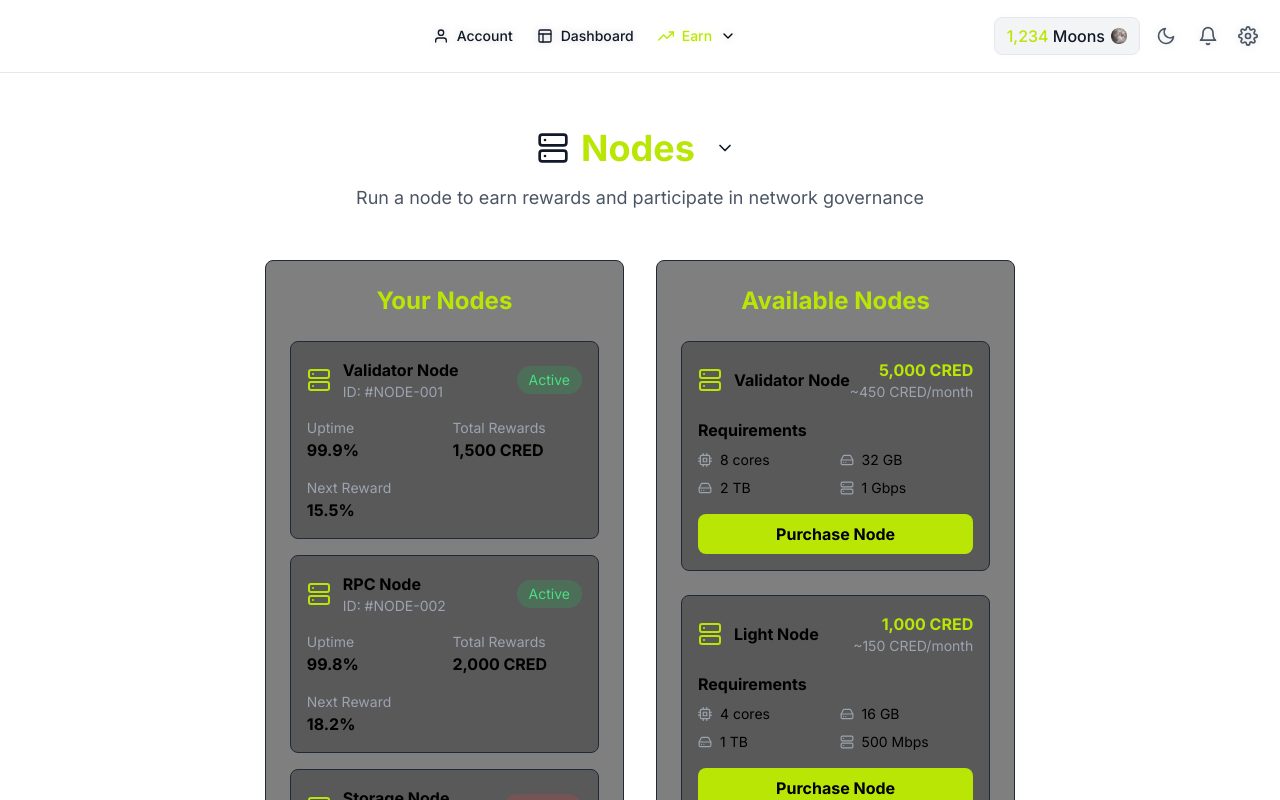
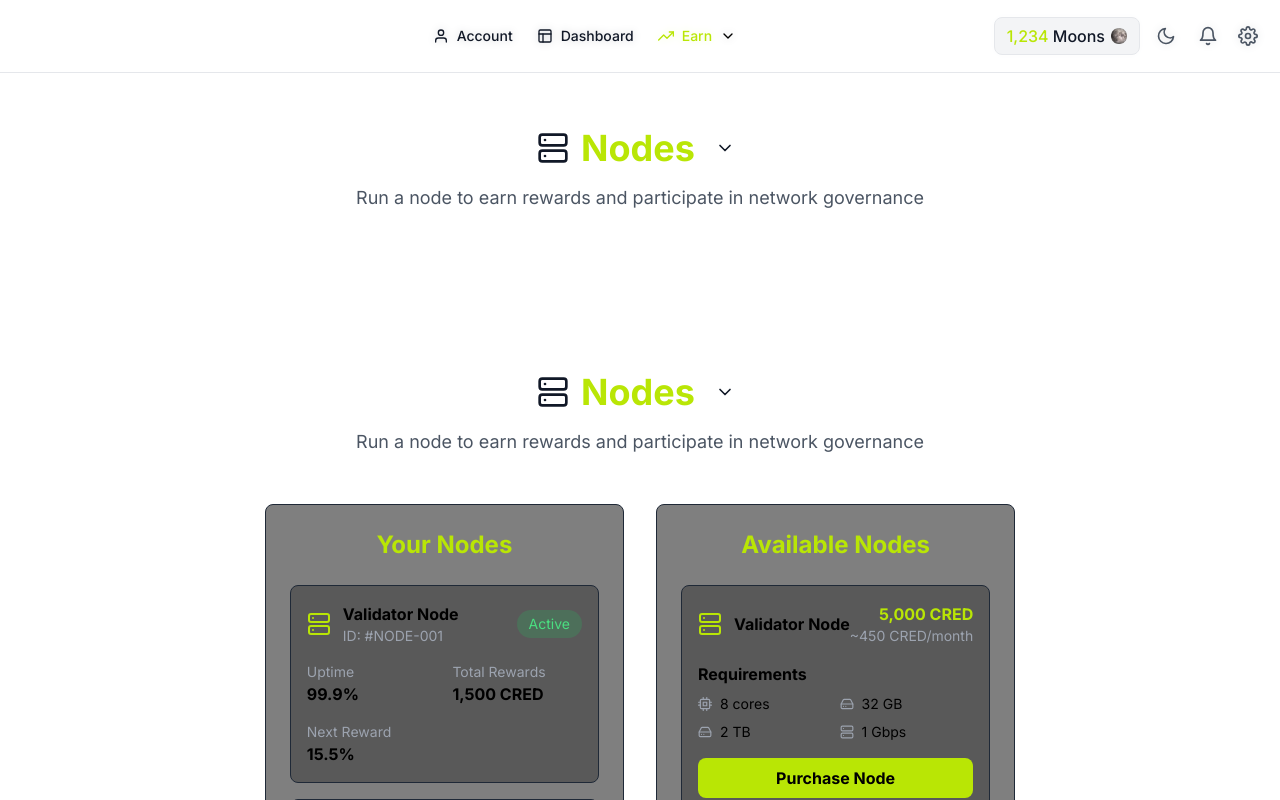
Before and after one commit to w3-surfer/credible-finance, a Next.js app: page /earn/nodes in a window 1280 px wide. Shown: the top 800 px of the page. Built offline with nearby package versions, Linux system fonts and the light colour scheme.

Commit message:
fix: adiciona título e subtítulo à página de nodes

```diff
--- a/src/app/earn/nodes/page.tsx
+++ b/src/app/earn/nodes/page.tsx
@@ -5,7 +5,10 @@ import { Nodes } from '@/components/dashboard';
 
 export default function NodesPage() {
   return (
-    <Layout>
+    <Layout
+      title="Nodes"
+      subtitle="Run a node to earn rewards and participate in network governance"
+    >
       <div className="max-w-7xl mx-auto">
         <div className="mt-4">
           <Nodes />
```
